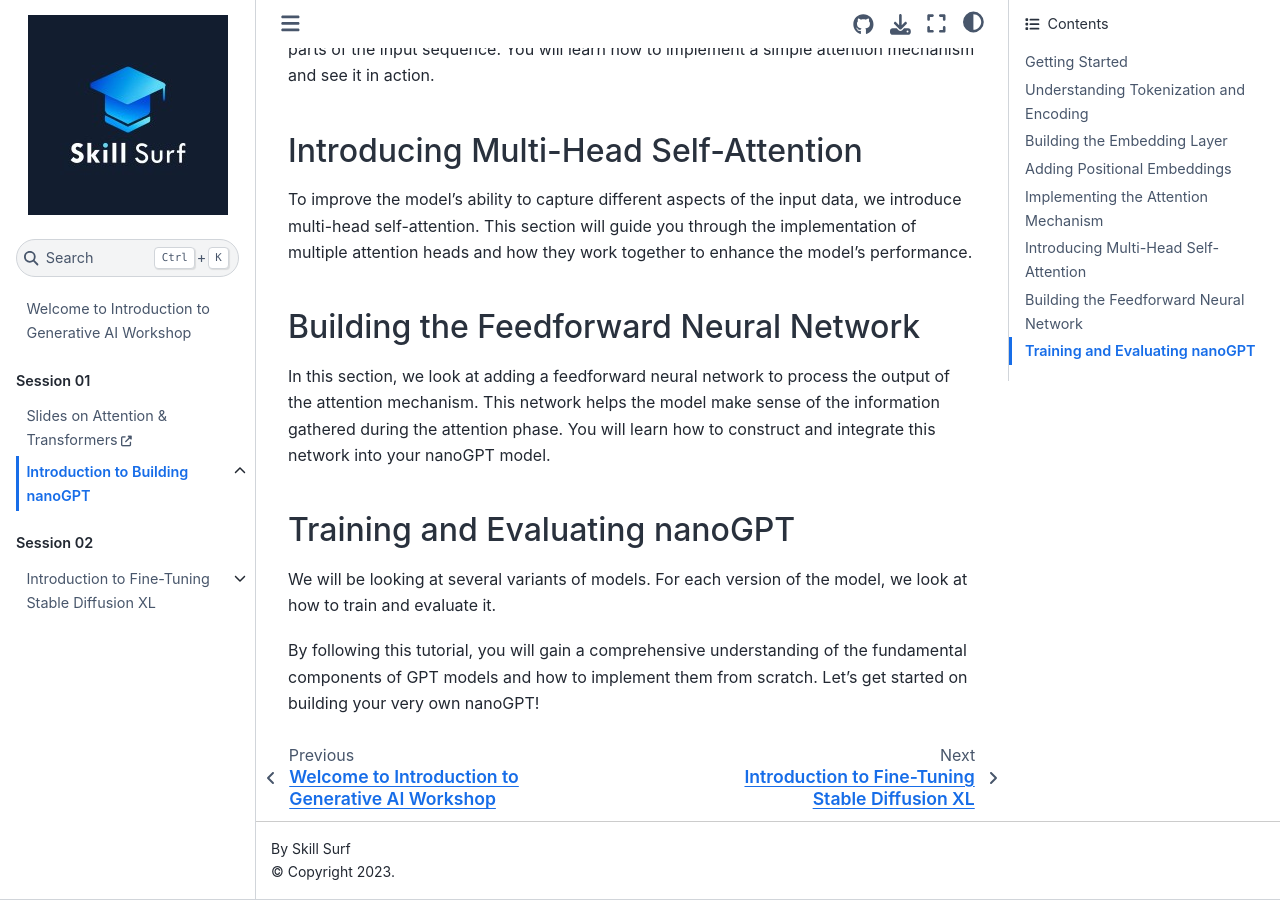
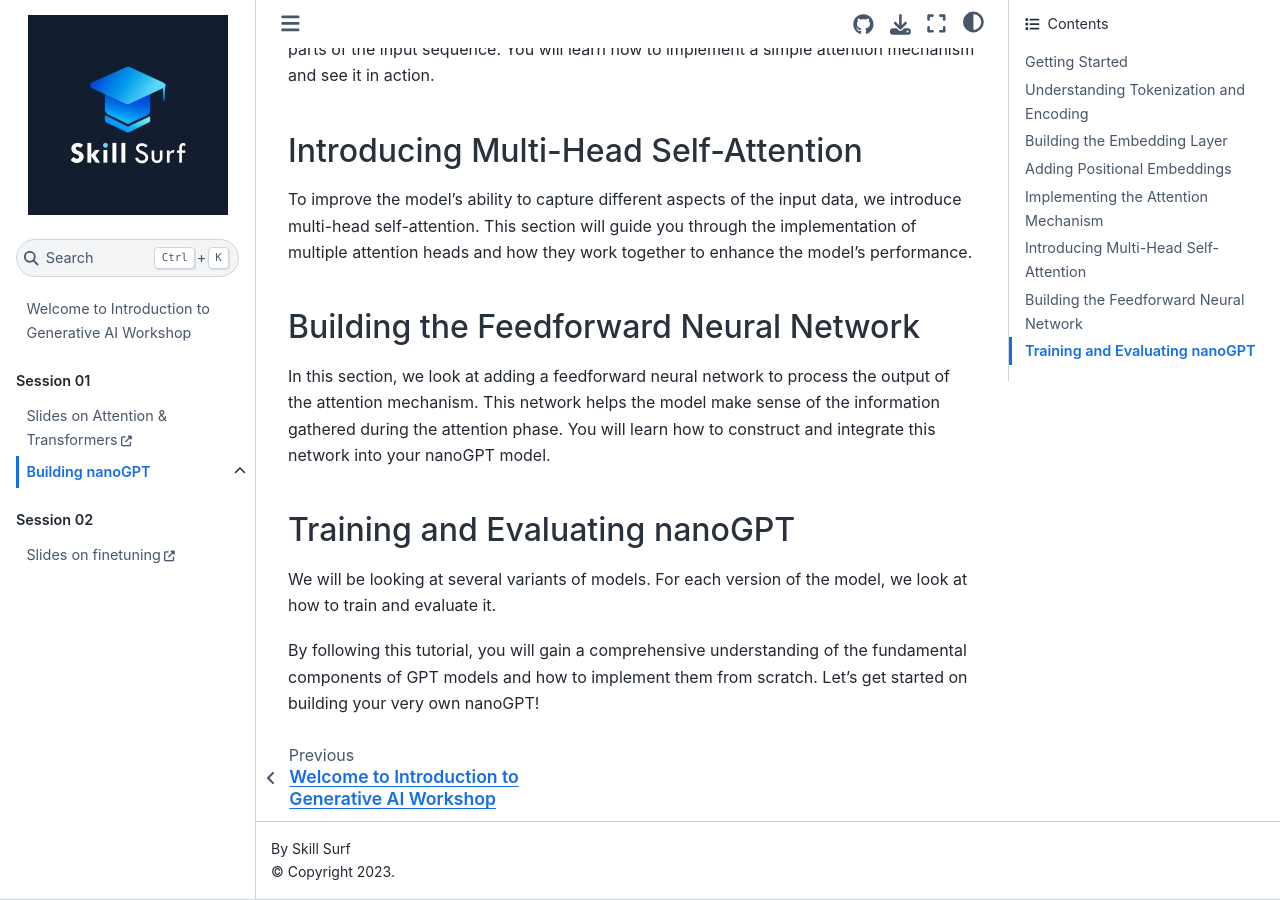
Before and after one commit to SkillSurf/introduction_genAI, a Jupyter Book: the page built from notebooks/S1/Session1.md, in a window 1280 px wide and 900 px high, scrolled down 1194 px. Built offline with Jupyter Book 1.0.4 settings and Sphinx 7.4.7 and the Sphinx Book theme 1.1.4, drawn with Linux system fonts in a browser that asks for light colours; pages that are not in the unit, such as notebooks, are missing from menus; some of the changed lines change nothing that is shown.

Commit message:
Fixed toc

````diff
--- a/_toc.yml
+++ b/_toc.yml
@@ -9,6 +9,7 @@ parts:
     - url: https://github.com/SkillSurf/introduction_genAI/blob/main/slides/Attention%20Basics.pdf
       title: Slides on Attention & Transformers
     - file: notebooks/S1/Session1.md
+      title: Building nanoGPT
       sections:
       - file: notebooks/S1/Session_1_1.ipynb
       - file: notebooks/S1/Session_1_2.ipynb
@@ -19,8 +20,6 @@ parts:
 
   - caption: Session 02
     chapters:
-    - file: notebooks/S2/Session2.md
-      sections:
-      - url: https://github.com/SkillSurf/introduction_genAI/blob/main/slides/finetuning%20SDXL.pdf
-        title: Slides on finetuning
-      - file: notebooks/S2/Session_2_1.ipynb
+    - url: https://github.com/SkillSurf/introduction_genAI/blob/main/slides/finetuning%20SDXL.pdf
+      title: Slides on finetuning
+    - file: notebooks/S2/Session_2_1.ipynb
--- a/intro.md
+++ b/intro.md
@@ -1,8 +1,6 @@
 # Welcome to Introduction to Generative AI Workshop
 
 Explore the dynamic realm of Generative AI through an intensive one-day workshop tailored to unravel its core principles and spark your creativity. With the rising demand and future potential of Generative AI in the industry, ENTC, together with IEEE Sri Lanka Section and Skill Surf, aims to train engineers in this area. The "Introduction to Generative AI" workshop is a freely accessible opportunity for all interested individuals to delve into this cutting-edge field.
-
-The slides for
 
 This book contains the notebooks and code for the hands-on sessions conducted during the workshop.
 
@@ -10,5 +8,4 @@ This book contains the notebooks and code for the hands-on sessions conducted du
 ```
 
 Please provide your feedback regarding the workshop through the following form so we can continue to bring you similar content in the future.
-
 [Feedback form](https://github.com/SkillSurf/introduction_genAI)
````
